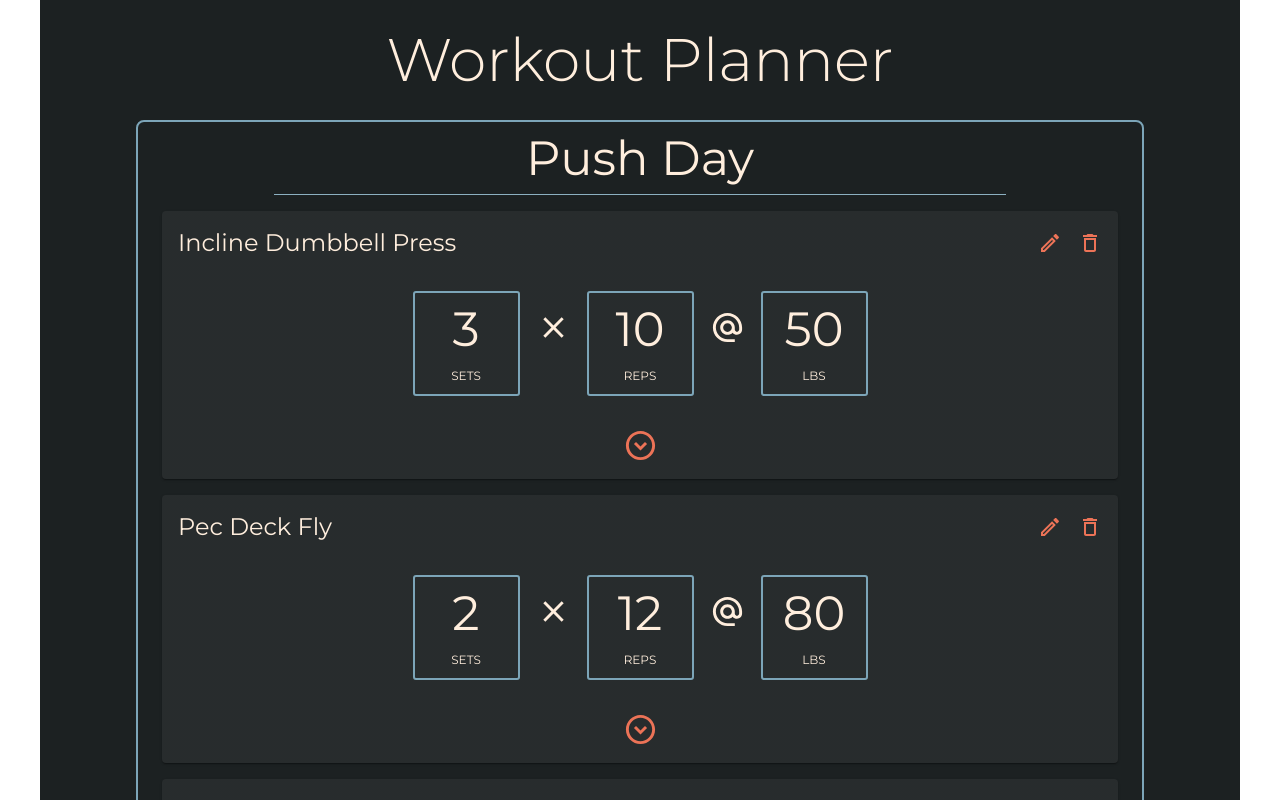
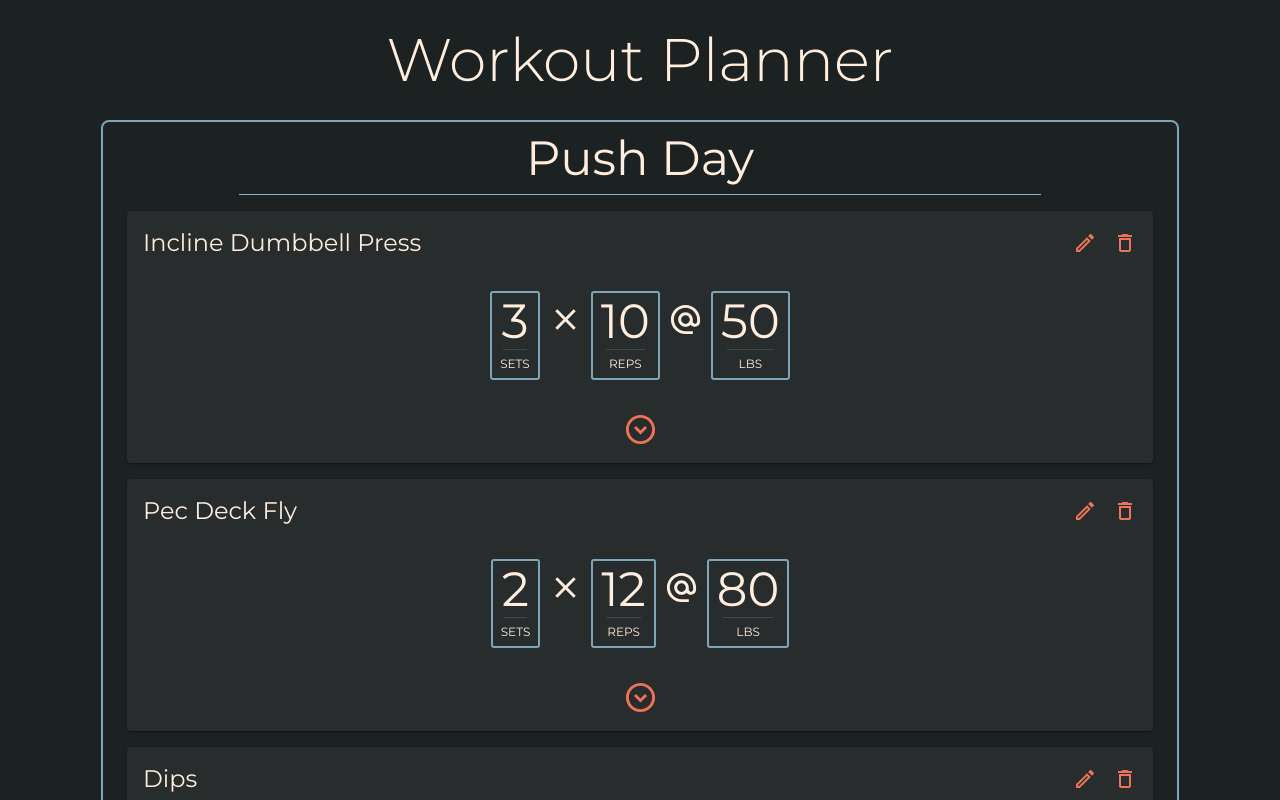
Before and after one commit to traison-diedrich/workout-planner, a React (Vite) app: page / in a window 1280 px wide. Shown: the top 800 px of the page. Built offline with nearby package versions, Linux system fonts and the light colour scheme.

Commit message:
better numberbox formatting, separated editable and normal numberbox, stepper and textfield work together to edit same state, main container fills entire viewport

```diff
--- a/index.html
+++ b/index.html
@@ -2,19 +2,12 @@
 <html lang="en">
 	<head>
 		<meta charset="UTF-8" />
-		<link
-			rel="icon"
-			type="image/svg+xml"
-			href="/vite.svg" />
-		<meta
-			name="viewport"
-			content="width=device-width, initial-scale=1.0" />
-		<title>Task Tracker</title>
+		<link rel="icon" type="image/svg+xml" href="/vite.svg" />
+		<meta name="viewport" content="width=device-width, initial-scale=1.0" />
+		<title>Workout Planner</title>
 	</head>
 	<body>
 		<div id="root"></div>
-		<script
-			type="module"
-			src="/src/main.jsx"></script>
+		<script type="module" src="/src/main.jsx"></script>
 	</body>
 </html>
--- a/src/App.jsx
+++ b/src/App.jsx
@@ -82,8 +82,8 @@ function App() {
 			<Container
 				sx={{
 					backgroundColor: 'background.default',
-					width: 1,
-					height: 1,
+					minWidth: '100%',
+					minHeight: '100%',
 					display: 'flex',
 					alignItems: 'center',
 					justifyContent: 'center',
--- /dev/null
+++ b/src/components/EditableNumberBox.jsx
@@ -0,0 +1,100 @@
+import { Box, TextField, Typography } from '@mui/material';
+import { useState } from 'react';
+import NumberStepper from './NumberStepper';
+
+/**
+ * For most use cases, min should be set to 0. min = 1 will
+ * prevent user from backspacing their input to less than 1 digit
+ */
+const EditableNumberBox = ({
+	title,
+	number,
+	setNumber,
+	onEdit,
+	min,
+	max,
+	step,
+}) => {
+	const [error, setError] = useState(false);
+
+	const getNumDigits = (num) => {
+		return Math.max(Math.floor(Math.log10(Math.abs(num))) + 1, 1);
+	};
+
+	const [numDigits, setNumDigits] = useState(getNumDigits(number));
+
+	const handleEdit = (e) => {
+		const { value } = e.target;
+		const parsedValue = Number(value);
+
+		console.log(value, parsedValue, number);
+
+		validateNumber(parsedValue);
+	};
+
+	const validateNumber = (num) => {
+		if (!isNaN(num) && num >= min && num <= max) {
+			setError(false);
+			setNumDigits(getNumDigits(num));
+			onEdit(num, setNumber);
+		} else {
+			setError(true);
+		}
+	};
+
+	return (
+		<Box
+			display='flex'
+			flexDirection='column'
+			justifyContent='center'
+			alignItems='center'>
+			<Box
+				sx={{
+					display: 'flex',
+					flexDirection: 'column',
+					border: '2px solid',
+					justifyContent: 'center',
+					alignContent: 'center',
+					alignItems: 'center',
+					borderColor: 'primary.main',
+					borderRadius: '3px',
+					px: 1,
+					mx: 1,
+				}}>
+				<TextField
+					value={number}
+					variant='standard'
+					size='small'
+					onChange={handleEdit}
+					error={error}
+					// min+1 here to accommodate backspacing
+					helperText={error ? `${min + 1}-${max}` : ''}
+					sx={{
+						'& input': {
+							fontSize: '3.0rem',
+							textAlign: 'center',
+							padding: '0px',
+							margin: '0px',
+						},
+						'& .MuiFormHelperText-root': {
+							textAlign: 'center',
+						},
+						'& .MuiInputBase-root': {
+							width: `${32 * numDigits}px`,
+							height: '64px',
+						},
+					}}
+				/>
+				<Typography variant='caption' align='center' sx={{ py: 0.5 }}>
+					{title}
+				</Typography>
+			</Box>
+			<NumberStepper
+				increment={() => validateNumber(number + step)}
+				decrement={() => validateNumber(number - step)}
+			/>
+		</Box>
+	);
+};
+
+export default EditableNumberBox;
--- a/src/components/Exercise.jsx
+++ b/src/components/Exercise.jsx
@@ -15,8 +15,8 @@ import {
 } from '@mui/material';
 import { styled } from '@mui/material/styles';
 import { useState } from 'react';
+import EditableNumberBox from './EditableNumberBox';
 import NumberBox from './NumberBox';
-import NumberStepper from './NumberStepper';
 import Set from './Set';
 
 const tempSets = [
@@ -49,14 +49,6 @@ const Exercise = ({ exercise, onDelete }) => {
 	const [reps, setReps] = useState(exercise.reps);
 	const [weight, setWeight] = useState(exercise.weight);
 
-	const increment = (number, setNumber, step) => {
-		setNumber((prevState) => prevState + step);
-	};
-
-	const decrement = (number, setNumber, step) => {
-		setNumber((prevState) => prevState - step);
-	};
-
 	const onEdit = (number, setNumber) => {
 		setNumber(number);
 	};
@@ -67,6 +59,7 @@ const Exercise = ({ exercise, onDelete }) => {
 				title={exercise.name}
 				action={
 					<>
+						{/* // TODO: stop user from putting in 0 and clicking submit */}
 						<IconButton onClick={() => setEditing(!editing)}>
 							{editing ? (
 								<CheckCircleOutlinedIcon color='success' />
@@ -91,72 +84,50 @@ const Exercise = ({ exercise, onDelete }) => {
 					alignItems: 'center',
 					display: 'flex',
 				}}>
-				{/* TODO: integrate textfield with number stepper to edit same state */}
-				<Box
-					display='flex'
-					flexDirection='column'
-					justifyContent='center'
-					alignItems='center'>
-					<NumberBox
+				{editing ? (
+					<EditableNumberBox
 						title='SETS'
 						number={sets}
 						editing={editing}
 						onEdit={onEdit}
 						setNumber={setSets}
 						min={0}
-						max={99}
+						max={100}
+						step={1}
 					/>
-					{editing && (
-						<NumberStepper
-							increment={() => increment(sets, setSets, 1)}
-							decrement={() => decrement(sets, setSets, 1)}
-						/>
-					)}
-				</Box>
+				) : (
+					<NumberBox title='SETS' number={sets} />
+				)}
 				<CloseIcon fontSize='large' sx={{ mb: editing ? 8 : 4 }} />
-				<Box
-					display='flex'
-					flexDirection='column'
-					justifyContent='center'
-					alignItems='center'>
-					<NumberBox
+				{editing ? (
+					<EditableNumberBox
 						title='REPS'
 						number={reps}
 						editing={editing}
 						onEdit={onEdit}
 						setNumber={setReps}
 						min={0}
-						max={99}
+						max={999}
+						step={1}
 					/>
-					{editing && (
-						<NumberStepper
-							increment={() => increment(reps, setReps, 1)}
-							decrement={() => decrement(reps, setReps, 1)}
-						/>
-					)}
-				</Box>
+				) : (
+					<NumberBox title='REPS' number={reps} />
+				)}
 				<AlternateEmail fontSize='large' sx={{ mb: editing ? 8 : 4 }} />
-				<Box
-					display='flex'
-					flexDirection='column'
-					justifyContent='center'
-					alignItems='center'>
-					<NumberBox
+				{editing ? (
+					<EditableNumberBox
 						title='LBS'
 						number={weight}
 						editing={editing}
 						onEdit={onEdit}
 						setNumber={setWeight}
 						min={0}
-						max={999}
+						max={9999}
+						step={5}
 					/>
-					{editing && (
-						<NumberStepper
-							increment={() => increment(weight, setWeight, 5)}
-							decrement={() => decrement(weight, setWeight, 5)}
-						/>
-					)}
-				</Box>
+				) : (
+					<NumberBox title='LBS' number={weight} />
+				)}
 			</CardContent>
 			<CardActions
 				sx={{
--- a/src/components/NumberBox.jsx
+++ b/src/components/NumberBox.jsx
@@ -1,69 +1,25 @@
-import { Box, Divider, TextField, Typography } from '@mui/material';
-import { useState } from 'react';
+import { Box, Divider, Typography } from '@mui/material';
 
-/**
- * TODO: More functionality being handled than I would like by the number box.
- * Separate into read only number box and an editableNumber box and then combine
- * error handling into editable section.
- */
-
-const NumberBox = ({ title, number, setNumber, editing, onEdit, min, max }) => {
-	const [error, setError] = useState(false);
-
-	const handleEdit = (e) => {
-		const { value } = e.target;
-		const parsedValue = Number(value);
-
-		if (!isNaN(parsedValue) && parsedValue >= min && parsedValue <= max) {
-			setError(false);
-			onEdit(parsedValue, setNumber);
-		} else {
-			setError(true);
-			onEdit(1, setNumber);
-		}
-	};
-
+const NumberBox = ({ title, number }) => {
 	return (
 		<Box
 			sx={{
 				display: 'flex',
 				flexDirection: 'column',
+				border: '2px solid',
+				justifyContent: 'center',
+				alignContent: 'center',
 				alignItems: 'center',
-				justifyContent: 'center',
-				border: '2px solid',
 				borderColor: 'primary.main',
 				borderRadius: '3px',
-				p: 1,
-				mx: 2,
-				minWidth: '107px',
-				maxWidth: '164px',
+				px: 1,
+				mx: 1,
 			}}>
-			{editing ? (
-				<TextField
-					value={number}
-					variant='standard'
-					onChange={handleEdit}
-					error={error}
-					helperText={error ? `Must be ${min}-${max}` : ''}
-					sx={{
-						p: -8,
-						'& input': {
-							fontSize: '3.0rem',
-							textAlign: 'center',
-						},
-						'& .MuiFormHelperText-root': {
-							textAlign: 'center',
-						},
-					}}
-				/>
-			) : (
-				<Typography variant='h3' align='center'>
-					{number}
-				</Typography>
-			)}
-			{/* FIXME: Divider is not rendering */}
-			{!editing && <Divider />}
-			<Typography variant='caption' align='center' sx={{ pt: 1 }}>
+			<Typography variant='h3' align='center'>
+				{number}
+			</Typography>
+			<Divider style={{ width: '80%' }} />
+			<Typography variant='caption' align='center' sx={{ py: 0.5 }}>
 				{title}
 			</Typography>
 		</Box>
```
